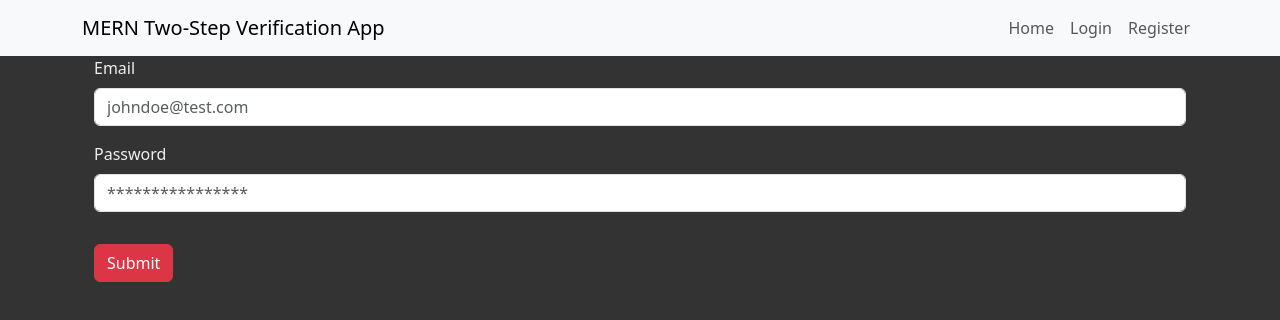
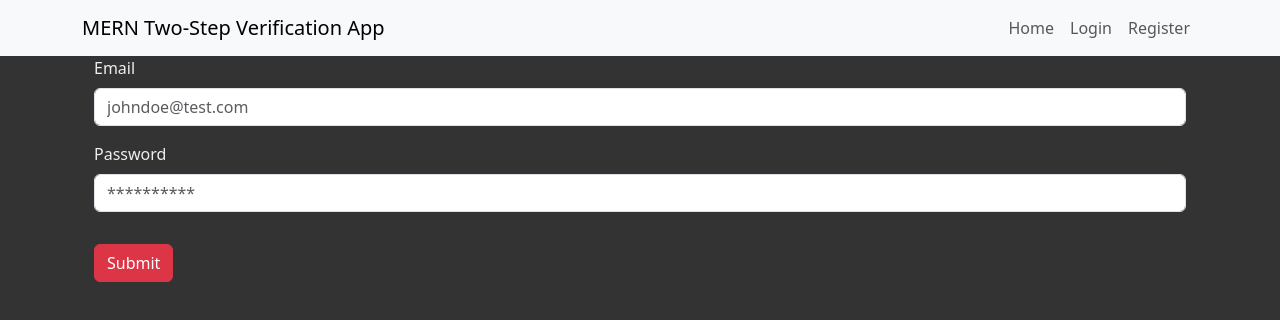
Before and after one commit to amariusj/MERN-Two-Step-Verification, a React (Create React App) app in the folder client/: page /login in a window 1280 px wide. Shown: the top 320 px of the page. Built offline with nearby package versions, Linux system fonts and the light colour scheme.

Commit message:
Made Verify placeholder text shorter

```diff
--- a/client/src/components/Pages/Auth/Login.js
+++ b/client/src/components/Pages/Auth/Login.js
@@ -115,7 +115,7 @@ export default function Login() {
                             <Form.Label>Password</Form.Label>
                             <Form.Control
                                 type='password'
-                                placeholder='****************'
+                                placeholder='**********'
                                 name="password"
                                 onChange={handleChange}
                                 />
```
